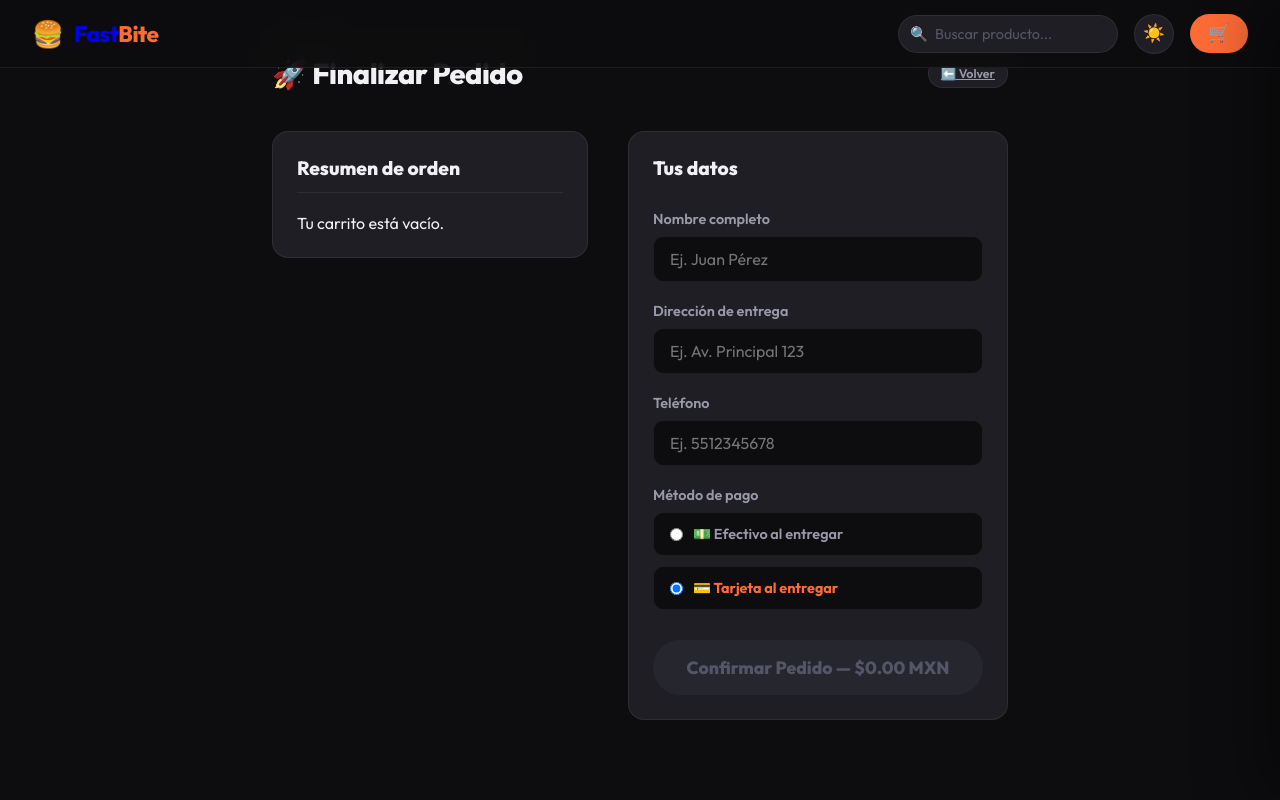
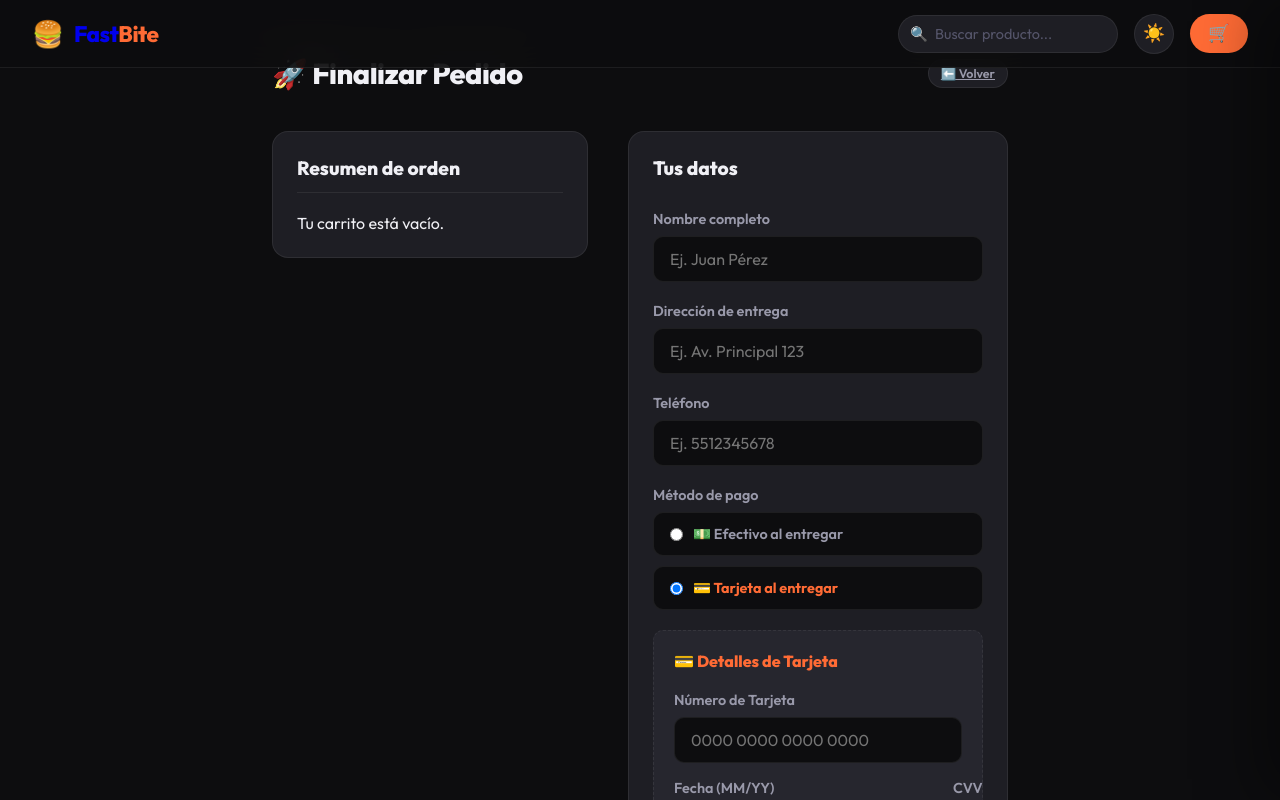
Before and after one commit to 9821108662mr-dot/Frontend-de-pedido-de-comida, an Angular app: page /checkout in a window 1280 px wide. Both pictures are taken after a click on the label "💳 Tarjeta al entregar". Shown: the part 612-1412 px from the top of the page. Built offline with nearby package versions, Linux system fonts and the light colour scheme.

Commit message:
feat(checkout): pasarela de pago dinámica con validación realista de tarjeta

```diff
--- a/src/app/pages/checkout/checkout.html
+++ b/src/app/pages/checkout/checkout.html
@@ -71,6 +71,37 @@
           </div>
         </div>
 
+        @if (checkoutForm.get('payment')?.value === 'card') {
+          <div class="card-details-box">
+            <h4 class="card-details-title">💳 Detalles de Tarjeta</h4>
+
+            <div class="form-group">
+              <label for="cardNumber">Número de Tarjeta</label>
+              <input type="text" id="cardNumber" formControlName="cardNumber" placeholder="0000 0000 0000 0000" maxlength="16" />
+              @if (checkoutForm.get('cardNumber')?.invalid && checkoutForm.get('cardNumber')?.touched) {
+                <span class="error-msg">Ingresa 16 dígitos sin espacios.</span>
+              }
+            </div>
+
+            <div class="card-row">
+              <div class="form-group flex-1">
+                <label for="expiry">Fecha (MM/YY)</label>
+                <input type="text" id="expiry" formControlName="expiry" placeholder="12/25" maxlength="5" />
+                @if (checkoutForm.get('expiry')?.invalid && checkoutForm.get('expiry')?.touched) {
+                  <span class="error-msg">Formato MM/YY.</span>
+                }
+              </div>
+              <div class="form-group flex-1">
+                <label for="cvv">CVV</label>
+                <input type="password" id="cvv" formControlName="cvv" placeholder="123" maxlength="4" />
+                @if (checkoutForm.get('cvv')?.invalid && checkoutForm.get('cvv')?.touched) {
+                  <span class="error-msg">Mínimo 3 dígitos.</span>
+                }
+              </div>
+            </div>
+          </div>
+        }
+
         <button type="submit" class="checkout-submit-btn" [disabled]="svc.cartItems().length === 0">
           Confirmar Pedido — {{ svc.cartTotal() | currencyMxn }}
         </button>
--- a/src/app/pages/checkout/checkout.ts
+++ b/src/app/pages/checkout/checkout.ts
@@ -26,8 +26,37 @@ export class CheckoutPage {
     name: ['', [Validators.required, Validators.minLength(3)]],
     address: ['', [Validators.required]],
     phone: ['', [Validators.required, Validators.pattern('^[0-9]{10}$')]],
-    payment: ['cash', [Validators.required]]
+    payment: ['cash', [Validators.required]],
+    cardNumber: [{ value: '', disabled: true }, [Validators.required, Validators.pattern('^[0-9]{16}$')]],
+    expiry: [{ value: '', disabled: true }, [Validators.required, Validators.pattern('^(0[1-9]|1[0-2])\/([0-9]{2})$')]],
+    cvv: [{ value: '', disabled: true }, [Validators.required, Validators.pattern('^[0-9]{3,4}$')]]
   });
+
+  constructor() {
+    this.checkoutForm.get('payment')?.valueChanges.subscribe(val => {
+      const cardFields = ['cardNumber', 'expiry', 'cvv'];
+      if (val === 'card') {
+        cardFields.forEach(f => {
+          this.checkoutForm.get(f)?.enable();
+          this.checkoutForm.get(f)?.setValidators(this.getValidatorsForField(f));
+          this.checkoutForm.get(f)?.updateValueAndValidity();
+        });
+      } else {
+        cardFields.forEach(f => {
+          this.checkoutForm.get(f)?.disable();
+          this.checkoutForm.get(f)?.clearValidators();
+          this.checkoutForm.get(f)?.updateValueAndValidity();
+        });
+      }
+    });
+  }
+
+  getValidatorsForField(f: string) {
+    if (f === 'cardNumber') return [Validators.required, Validators.pattern('^[0-9]{16}$')];
+    if (f === 'expiry') return [Validators.required, Validators.pattern('^(0[1-9]|1[0-2])\/([0-9]{2})$')];
+    if (f === 'cvv') return [Validators.required, Validators.pattern('^[0-9]{3,4}$')];
+    return [];
+  }
 
   onSubmit() {
     if (this.checkoutForm.invalid) {
--- a/src/styles.css
+++ b/src/styles.css
@@ -586,3 +586,13 @@ body {
 }
 .checkout-submit-btn:hover { transform: translateY(-2px); box-shadow: 0 8px 25px rgba(255,107,53,0.4); }
 .checkout-submit-btn:disabled { background: var(--surface2); color: var(--text3); cursor: not-allowed; transform: none; box-shadow: none; }
+
+/* Credit card box */
+.card-details-box {
+  background: var(--surface2); border: 1px dashed var(--border); border-radius: var(--radius-sm);
+  padding: 20px; display: flex; flex-direction: column; gap: 16px;
+  animation: fadeUp 0.3s ease both;
+}
+.card-details-title { font-size: 1rem; font-weight: 800; color: var(--accent); margin-bottom: 4px; }
+.card-row { display: flex; gap: 16px; }
+.flex-1 { flex: 1; }
```
